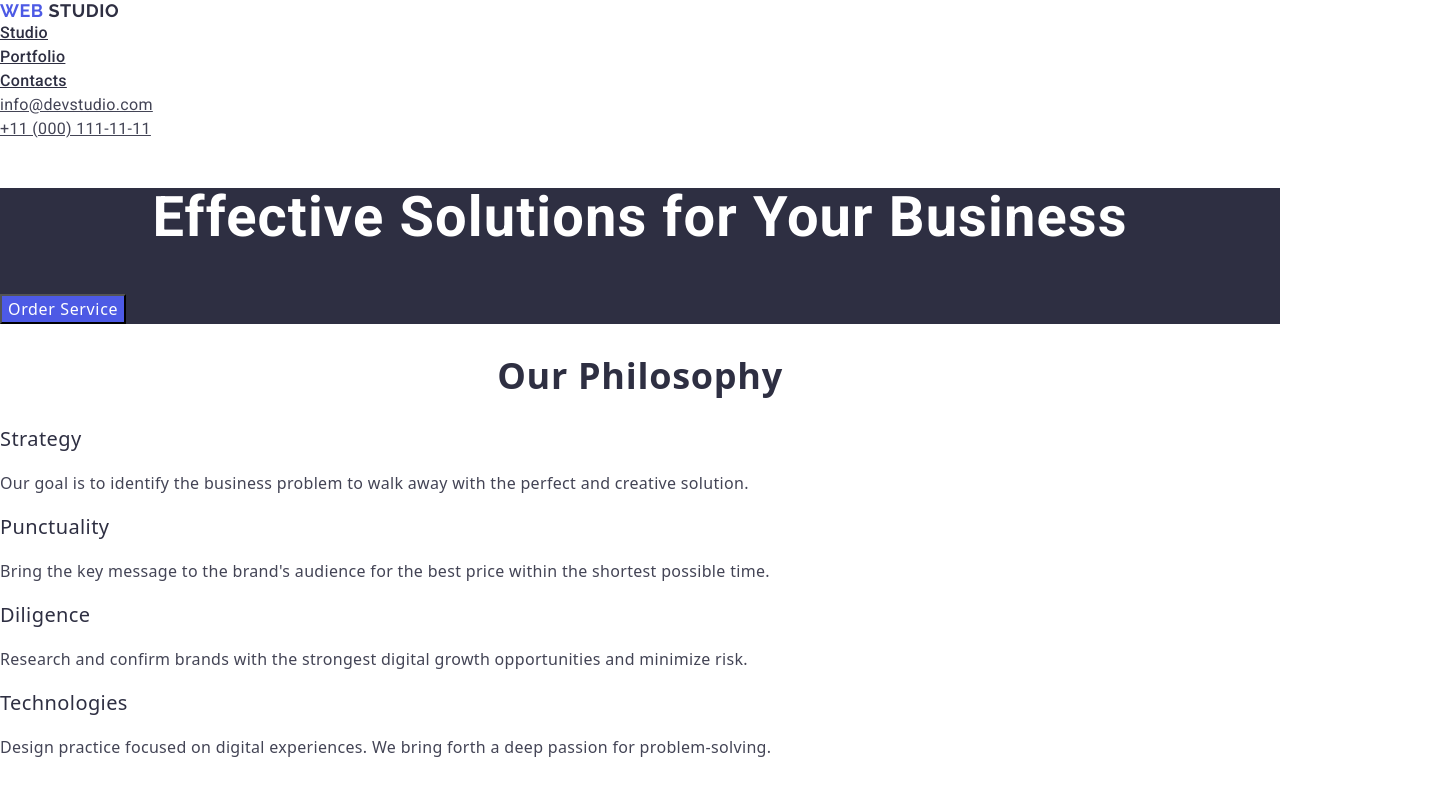
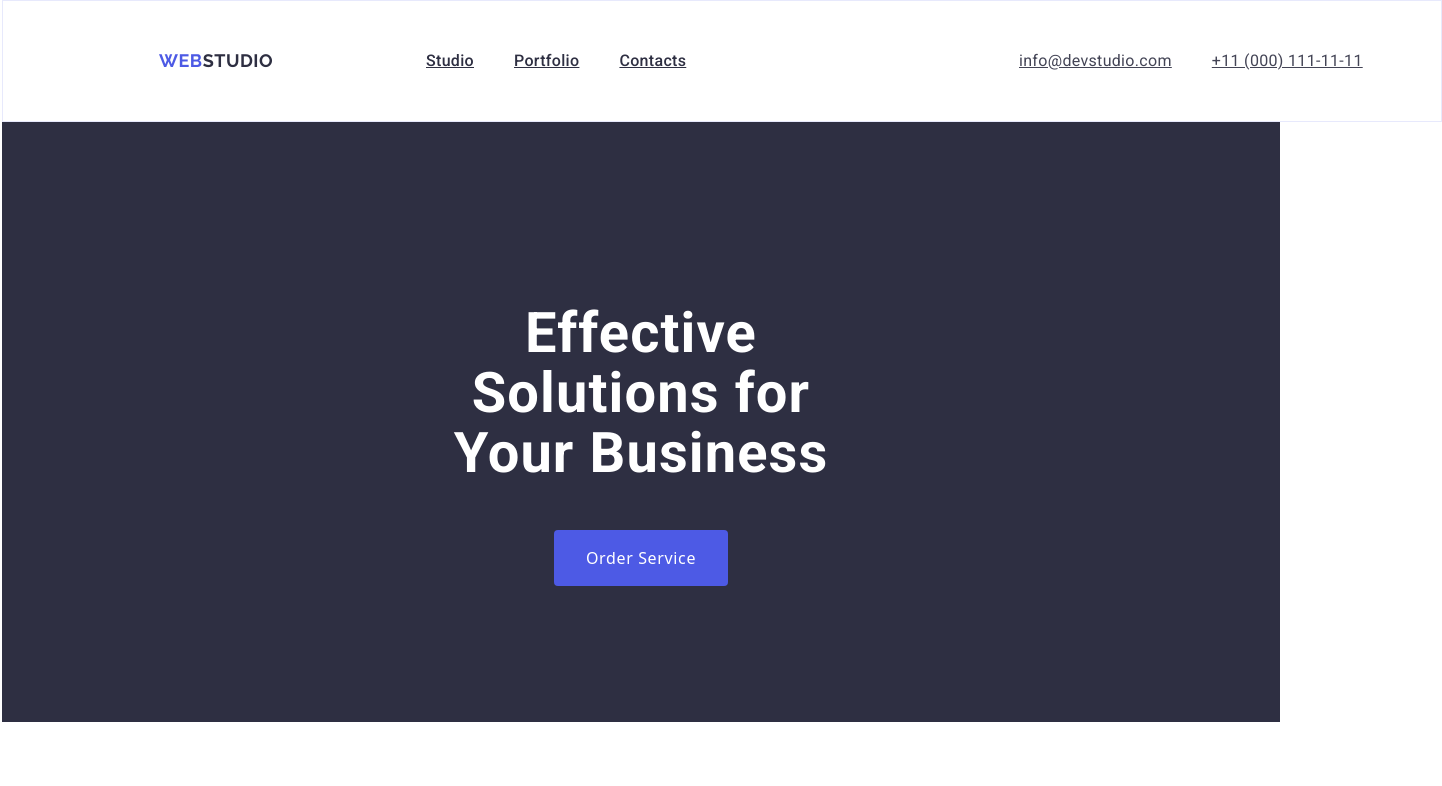
Before and after one commit to illyaSmyk/goit-markup-hw-03, a plain HTML site: page index.html in a window 1280 px wide. Shown: the top 786 px of the page, 1442 px wide, since content can reach past the window. Drawn offline with nearby package versions, Linux system fonts and the light colour scheme.

Commit message:
one change

```diff
--- a/css/styles.css
+++ b/css/styles.css
@@ -1,52 +1,48 @@
-.button:hover {background-color: #404bbf; }
-.button:focus {background-color: #404bbf; }
-.button {
-         background-color: #4d5ae5;
-         font-weight: 500;
-         line-height: 1.5;
-         letter-spacing: 0.04em;
-         color: #ffffff;
-         cursor: pointer;
-        }
+
 
 body {font-family: "Roboto", sans-serif;
       color: #434455;
       background-color: #ffffff;
         }
-.contact-address {
-    font-style: normal;
-    font-family: "Roboto", sans-serif;
-    font-weight: 400;
-    line-height: 1.5;
-    color: #434455;
-    letter-spacing: 0.02em}
-.address-link {
-    color: #434455;}
-.address-link:hover { color:#404bbf; }
-.address-link:focus { color:#404bbf; }
 
-.menu {font-family: "Roboto", sans-serif;
-       font-weight: 500;
-       line-height: 1.5;
-       color:#2e2f42;
-       letter-spacing: 0.02em;
+             /* Главный контейнер */
+.container {
+    min-height: 100vh;
+    display: flex;
+    flex-direction: column;
+    max-width: 100%;
+    width: 1440px;
+    height: 3300px;
+    padding-left: 1px;
+    padding-right: 1px;
+    margin-left: 1px;
+    margin-right: 1px;
+    background-color: #FFFFFF;
+    border: 0px;
 }
-.menu-card {color: #2e2f42;}
-.menu-card:hover { color: #404bbf;}
-.menu-card:focus {color: #404bbf;}
-a.logo-link {
-    text-decoration: none;
+main {flex-grow: 1;}
+                  /* Хедер контейнер */
+  .header__container {
+      display: flex;
+      justify-content: flex-start;
+      align-items: center;
+      padding-top: 24px;
+      padding-bottom: 24px;
+      width: 1440px;
+      background-color: #ffffff;
+      border: 1px solid #e7e9fc;
   }
-.logo-link .highlight
+                  /* ЛОГОТИП */
+        .logo-link
         {
-    font-family: "Raleway", sans-serif;
-     font-weight: 700; font-size: 18px;
-     line-height: 1.17;
-     letter-spacing: 0.03em;
-     text-transform: uppercase;
-     color: #2e2f42;
-     text-decoration: none;}
-.logo-link {
+            display: flex;
+            flex-direction: row;
+            justify-content: flex-start;
+            align-items: center;
+            width: 115px;
+            height: 24px;
+            gap: 0px;
+            margin: 24px 76px 24px 156px;
             font-family: "Raleway", sans-serif;
             font-weight: 700;
             font-size: 18px;
@@ -54,13 +50,158 @@ a.logo-link {
             letter-spacing: 0.03em;
             text-transform: uppercase;
             color: #4d5ae5;
-    text-decoration: none;}
-.logo-link .highlight:hover {
-            color: #404bbf;
+            text-decoration: none;
         }
-.sectionone {background-color: #2e2f42 ;}
-.sectionthree {background-color: #f4f4fd;}
-.maintext {font-family: "Roboto", sans-serif; font-weight: 700; font-size: 56px; line-height: 1.07; color: #ffffff; background-color: #2e2f42; text-align: center; letter-spacing: 0.02em;}
+            a.logo-link {text-decoration: none;}
+
+            .logo-link .highlight {
+                    font-family: "Raleway", sans-serif;
+                    font-weight: 700;
+                    font-size: 18px;
+                    line-height: 1.17;
+                    letter-spacing: 0.03em;
+                    text-transform: uppercase;
+                    color: #2e2f42;
+                    text-decoration: none;
+                }
+            .logo-link .highlight:hover {color: #404bbf;}
+
+               /* Главное меню Хедера */
+        .menu
+        {
+            display: flex;
+            flex-direction: row;
+            justify-content: flex-start;
+            align-items: flex-start;
+            width: 261px;
+            height: 24px;
+            gap: 40px;
+            margin: 24px 332px 24px 76px;
+            font-family: "Roboto", sans-serif;
+            font-weight: 500;
+            line-height: 1.5;
+            color: #2e2f42;
+            letter-spacing: 0.02em;
+        }
+
+        .menu-card {color: #2e2f42;}
+        .menu-card:hover {color: #404bbf;}
+        .menu-card:focus {color: #404bbf;}
+
+        .contact-address
+                 {
+                    font-style: normal;
+                    font-family: "Roboto", sans-serif;
+                    font-weight: 400;
+                    line-height: 1.5;
+                    color: #434455;
+                    letter-spacing: 0.02em
+                }
+        .address-list {
+            display:flex;
+            flex-direction: row;
+            gap: 40px;
+        }
+        .address-link {color: #434455;}
+        .address-link:hover {color: #404bbf;}
+        .address-link:focus {color: #404bbf;}
+
+                      /* СЕКЦИИ */
+
+                    /* СЕКЦИЯ 1  */
+.sectionone
+          {
+          box-sizing: border-box;
+          width: 100%;
+          padding: 188px 420px 48px 420px;
+          height: 600px;
+          padding-top: 120px;
+          padding-bottom: 120px;
+          background-color: #2e2f42;
+          display: flex;
+          flex-direction: column;
+          align-items: center;
+          justify-content: center;
+          text-align: center;
+          }
+.maintext {
+    font-family: "Roboto", sans-serif;
+    font-weight: 700;
+    font-size: 56px;
+    line-height: 1.07;
+    color: #ffffff;
+    background-color: #2e2f42;
+    text-align: center;
+    letter-spacing: 0.02em;
+}
+/* Кнопка */
+.button:hover {background-color: #404bbf;}
+.button:focus {background-color: #404bbf;}
+.button {
+    display: flex;
+    align-items: center;
+    justify-content: center;
+    flex-direction: row;
+    gap: 10px;
+    background-color: #4d5ae5;
+    font-weight: 500;
+    line-height: 1.5;
+    letter-spacing: 0.04em;
+    color: #ffffff;
+    cursor: pointer;
+    align-items: center;
+    padding: 16px 32px;
+    border: none;
+    border-radius: 4px;
+}
+
+                   /* СЕКЦИЯ 2  */
+.sectiontwo {
+    box-sizing: border-box;
+    display: flex;
+    border: 0px;
+    width: 100%;
+    padding: 0px;
+    background-color: #FFFFFF;
+    align-items: center;
+    justify-content: center;
+    text-align: center;
+    margin-top: 120px;
+     margin-bottom: 120px;}
+.items {display: flex;
+        border: 0px;
+        gap: 24px;
+        margin: 0;
+        padding: 0;
+        align-items: center;
+        flex-direction: row;
+         }
+.items li {
+           display: flex;
+           align-items: flex-start;
+           justify-content: flex-start;
+           flex-direction: column;
+           align-content: flex-start;
+           gap: 0px;
+           border: 0px;
+           width: 320px;
+           height: 104px;
+           box-sizing: border-box;
+           overflow: auto;
+           padding: 0;
+          }
+
+.h_two_section_two {
+    display: none;
+    font-family: "Roboto" sans-serif;
+    font-weight: 700;
+    font-size: 36px;
+    line-height: 1.2;
+    color: #2e2f42;
+    text-align: center;
+    letter-spacing: 0.02em;
+    text-transform: capitalize;}
+
 .h_three_section_two {
     font-family: "Roboto" sans-serif;
     font-weight: 500;
@@ -68,26 +209,46 @@ a.logo-link {
     line-height: 1.2;
     letter-spacing: 0.02em ;
     color: #2e2f42;
-                     }
-.h_two_section_two {
-        font-family: "Roboto" sans-serif;
-        font-weight: 700;
-        font-size: 36px;
-        line-height: 1.2;
-        color: #2e2f42;
-        text-align: center;
-        letter-spacing: 0.02em;
-        text-transform: capitalize;
+    margin: 0%;
+    padding: 0%;
                      }
 .paragraf {
         font-family: "Roboto" sans-serif;
         font-weight: 400;
         line-height: 1.5;
         color: #434455;
-        letter-spacing: 0.02em; }
-.ul_section_three { background-color: #FFFFFF; }
-.cards { background-color: #FFFFFF; }
+        letter-spacing: 0.02em;
+    margin: 0;
+        padding: 0;
+    text-align: left;}
+
+                /* СЕКЦИЯ 3  */
+
+.sectionthree {
+    box-sizing: border-box;
+    width: 1440px;
+    height: 732px;
+    border: 0px;
+    padding-top: 120px;
+    background-color: #f4f4fd;}
+.ul_section_three {
+                    display: flex;
+                    flex-direction: row;
+                    justify-content: center;
+                    gap: 24px;
+            }
+.cards { background-color: #FFFFFF;
+         width: 264px;
+         height: 380px;
+       }
+    .paragraf_ {text-align: center;}
+
 .h_two_section_three {
+                    display: flex;
+                    border: 0px;
+                    width: 170px;
+                    height: 40px;
+                    margin: 0px 639px 72px 639px;
                     font-family: "Roboto" sans-serif;
                     font-weight: 700;
                     font-size: 36px;
@@ -103,16 +264,56 @@ a.logo-link {
         font-size: 20px;
         line-height: 1.2;
         letter-spacing: 0.02em;
-        color: #2e2f42;}
+        color: #2e2f42;
+        text-align: center;}
 
-.footer {background-color: #2e2f42;}
+                             /* СЕКЦИЯ 4  */
+.lastsection {
+    box-sizing: border-box;
+    border: 0px;
+    width: 1128px;
+    height: 1000px;
+    margin: 0px 156px 120px 156px;
+    padding-top: 0;
+}
+.h_two_section_three_last {display: flex;
+    border: 0px;
+    flex-direction: row;
+    justify-content: center;
+    align-items: center;
+    margin: 160px 455px 72px 455px;
+    width: 240px;
+    height: 40px;
+    font-family: "Roboto" sans-serif;
+    font-weight: 700;
+    font-size: 36px;
+    line-height: 1.11;
+    color: #2e2f42;
+    text-align: center;
+    letter-spacing: 0.02em;
+    text-transform: capitalize;}
+.our_portfolio_container {display: flex;
+                        flex-wrap: wrap;
+                        gap: 48px 24px;}
+
+        /* FOOTER  */
+
+.footer {background-color: #2e2f42;
+         display: flex;
+         flex-direction: column;}
 :root {
     --paragraph-color: #F4F4FD;}
 
 .footertext {
     color: var(--paragraph-color);
     line-height: 1.5;
-    letter-spacing: 0.02em;}
+    letter-spacing: 0.02em;
+    box-sizing: border-box;
+    display: flex;
+    border: 0px;
+    width: 274px;
+    height: 72px;
+    margin: 16px 1020px 100px 156px;}
 a.logo_linkblue {
     text-decoration: none;
 }
@@ -127,6 +328,9 @@ a.logo_linkblue {
     text-transform: uppercase;}
 
 .logo_linkblue {
+    box-sizing: border-box;
+    display: flex;
+    margin: 100px 1169px 0px 156px;
     font-family: "Raleway", sans-serif;
     font-weight: 700;
     font-size: 18px;
@@ -139,6 +343,11 @@ a.logo_linkblue {
 .white:hover {
     color: #404bbf;}
 ul {list-style: none; padding: 0; margin: 0;}
-li {list-style: none;
-    padding: 0;
-    margin: 0;}
+li {list-style: none;padding: 0;margin: 0;}
+img {display: block;}
+
+
+.our_portfolio_container {display: flex;
+                          flex-wrap: wrap;
+                          justify-content: space-around;
+                        background-color: #FFFFFF;}
--- a/index.html
+++ b/index.html
@@ -19,35 +19,41 @@
 </head>
 
 <body>
+    <div class="container">
     <header>
-        <nav>
+        <div class="header__container">
+
             <a href="./index.html" class="logo-link">
                  <span class="no-hover">WEB</span>
                  <span class="highlight">Studio</span>
             </a>
-         <ul class="menu">
+        <nav>
+            <ul class="menu">
                 <li ><a href="./index.html" class="menu-card">Studio</a> </li>
                 <li> <a href="" class="menu-card">Portfolio</a> </li>
                 <li> <a href="" class="menu-card">Contacts</a> </li>
-        </ul>
+            </ul>
         </nav>
+
         <address class="contact-address">
             <ul class="address-list">
                 <li > <a href="mailto:info@devstudio.com" class="address-link">info@devstudio.com</a> </li>
                 <li > <a href="tel:+110001111111" class="address-link">+11 (000) 111-11-11 </a> </li>
             </ul>
         </address>
+        </div>
     </header>
-
+                       <!--Секции-->
     <main>
+                    <!--Секция1-->
         <section class="sectionone">
             <h1 class="maintext">Effective Solutions for Your Business</h1>
             <button class="button" type="button">Order Service</button>
         </section>
-
-        <section>
+                    <!--Секция2-->
+        <section class="sectiontwo">
             <h2 class="h_two_section_two">Our Philosophy</h2>
-            <ul>
+            <ul class="items">
                 <li>
                     <h3 class="h_three_section_two">Strategy</h3>
                     <p class="paragraf">Our goal is to identify the business problem to walk away with the perfect and creative solution.
@@ -72,39 +78,40 @@
                 </li>
             </ul>
         </section>
-
+                                    <!--Секция3-->
         <section class="sectionthree">
             <h2 class="h_two_section_three">Our Team</h2>
             <ul class="ul_section_three">
                 <li class="cards">
                     <img src="./images/markguerrero.jpg" alt="Mark Guerrero photo" width="264">
                     <h3 class="h_three_section_three">Mark Guerrero</h3>
-                    <p class="paragraf">Product Designer</p>
+                    <p class="paragraf_">Product Designer</p>
                 </li>
 
                 <li class="cards">
                     <img src="./images/tomford.jpg" alt="Tom Ford photo" width="264">
                     <h3 class="h_three_section_three">Tom Ford</h3>
-                    <p class="paragraf">Frontend Developer</p>
+                    <p class="paragraf_">Frontend Developer</p>
                 </li>
 
                 <li class="cards">
                     <img src="./images/camilagarcia.jpg" alt="Camila Garcia" width="264">
                     <h3 class="h_three_section_three">Camila Garcia</h3>
-                    <p class="paragraf">Marketing</p>
+                    <p class="paragraf_">Marketing</p>
                 </li>
 
                 <li class="cards">
                     <img src="./images/danielwilson.jpg" alt="Daniel Wilson photo" width="264">
                     <h3 class="h_three_section_three">Daniel Wilson</h3>
-                    <p class="paragraf">UI Designer</p>
+                    <p class="paragraf_">UI Designer</p>
                 </li>
             </ul>
         </section>
-
-        <section>
-            <h2 class="h_two_section_three">Our Portfolio</h2>
+                                        <!--Секция4-->
+        <section class="lastsection">
+            <h2 class="h_two_section_three_last">Our Portfolio</h2>
              <ul>
+                <div class="our_portfolio_container">
                 <li>
                     <img src="./images/bankapp.jpg" alt="Banking App" width="360">
                     <h3 class="h_three_section_two">Banking App</h3>
@@ -140,10 +147,12 @@
                     <h3 class="h_three_section_two">Online Courses</h3>
                     <p class="paragraf">Marketing</p>
                 </li>
-
+            </div>
              </ul>
         </section>
     </main>
+
+
 
     <footer class="footer">
         <a href="./index.html" class="logo_linkblue">
@@ -152,6 +161,7 @@
         </a>
         <p class="footertext">Increase the flow of customers and sales for your business with digital marketing & growth solutions.</p>
     </footer>
+</div>
 </body>
 
 </html>
```
Lines whose indentation alone changed are shown as unchanged.
